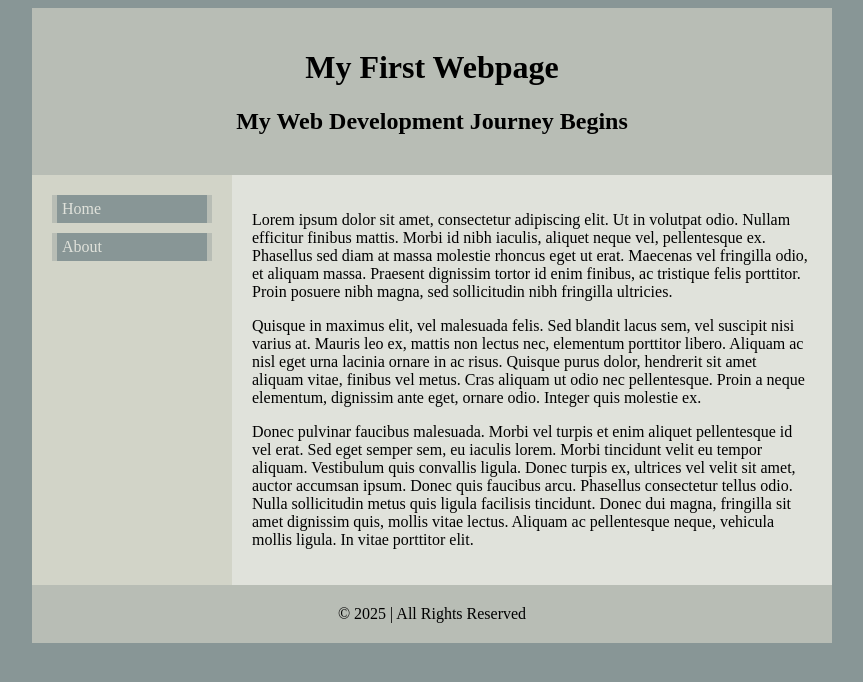
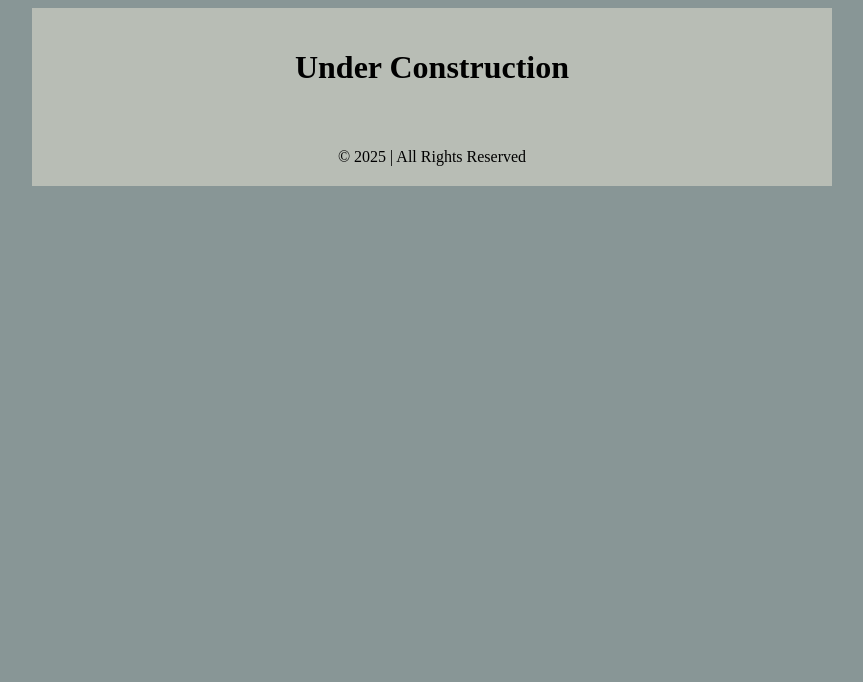
Before and after one commit to hchris-dev/personal-site, a plain HTML site: page index.html in a window 1280 px wide. Shown: the whole page, without its empty margins (208-1071 px from the left). Drawn offline with Linux system fonts and the light colour scheme.

Commit message:
Revise index.html to indicate 'Under Construction'

```diff
--- a/index.html
+++ b/index.html
@@ -6,22 +6,11 @@
 	</head>
 	<body>
 		<div id="header">
-			<h1>My First Webpage</h1>
-			<h2>My Web Development Journey Begins</h2>
-		</div>
-		<div id="container">
-			<div id="sidebar">
-				<a href="index.html">Home</a>
-				<a href="about.html">About</a>
-			</div>
-			<div id="content">
-				<p>Lorem ipsum dolor sit amet, consectetur adipiscing elit. Ut in volutpat odio. Nullam efficitur finibus mattis. Morbi id nibh iaculis, aliquet neque vel, pellentesque ex. Phasellus sed diam at massa molestie rhoncus eget ut erat. Maecenas vel fringilla odio, et aliquam massa. Praesent dignissim tortor id enim finibus, ac tristique felis porttitor. Proin posuere nibh magna, sed sollicitudin nibh fringilla ultricies.</p>
-				<p>Quisque in maximus elit, vel malesuada felis. Sed blandit lacus sem, vel suscipit nisi varius at. Mauris leo ex, mattis non lectus nec, elementum porttitor libero. Aliquam ac nisl eget urna lacinia ornare in ac risus. Quisque purus dolor, hendrerit sit amet aliquam vitae, finibus vel metus. Cras aliquam ut odio nec pellentesque. Proin a neque elementum, dignissim ante eget, ornare odio. Integer quis molestie ex.</p>
-				<p>Donec pulvinar faucibus malesuada. Morbi vel turpis et enim aliquet pellentesque id vel erat. Sed eget semper sem, eu iaculis lorem. Morbi tincidunt velit eu tempor aliquam. Vestibulum quis convallis ligula. Donec turpis ex, ultrices vel velit sit amet, auctor accumsan ipsum. Donec quis faucibus arcu. Phasellus consectetur tellus odio. Nulla sollicitudin metus quis ligula facilisis tincidunt. Donec dui magna, fringilla sit amet dignissim quis, mollis vitae lectus. Aliquam ac pellentesque neque, vehicula mollis ligula. In vitae porttitor elit.</p>
-			</div>
+			<h1>Under Construction</h1>
 		</div>
 		<div id="footer">
 			&copy; 2025 | All Rights Reserved
 		</div>
 	</body>
+
 </html>
```
